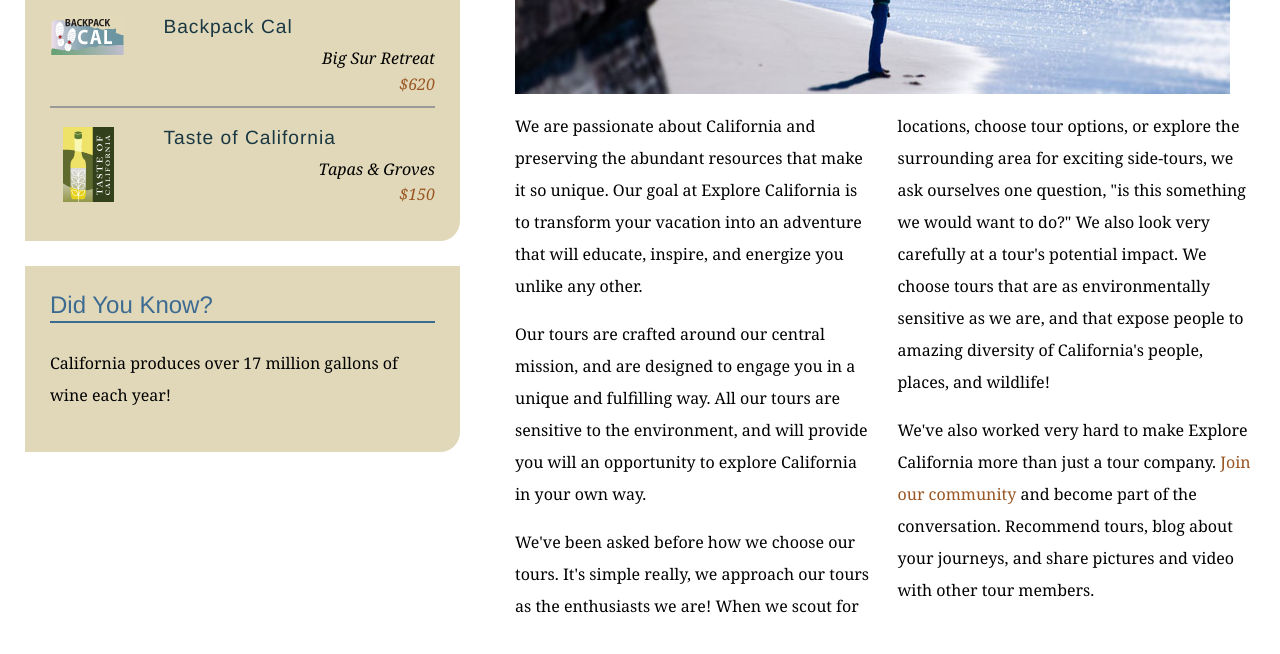
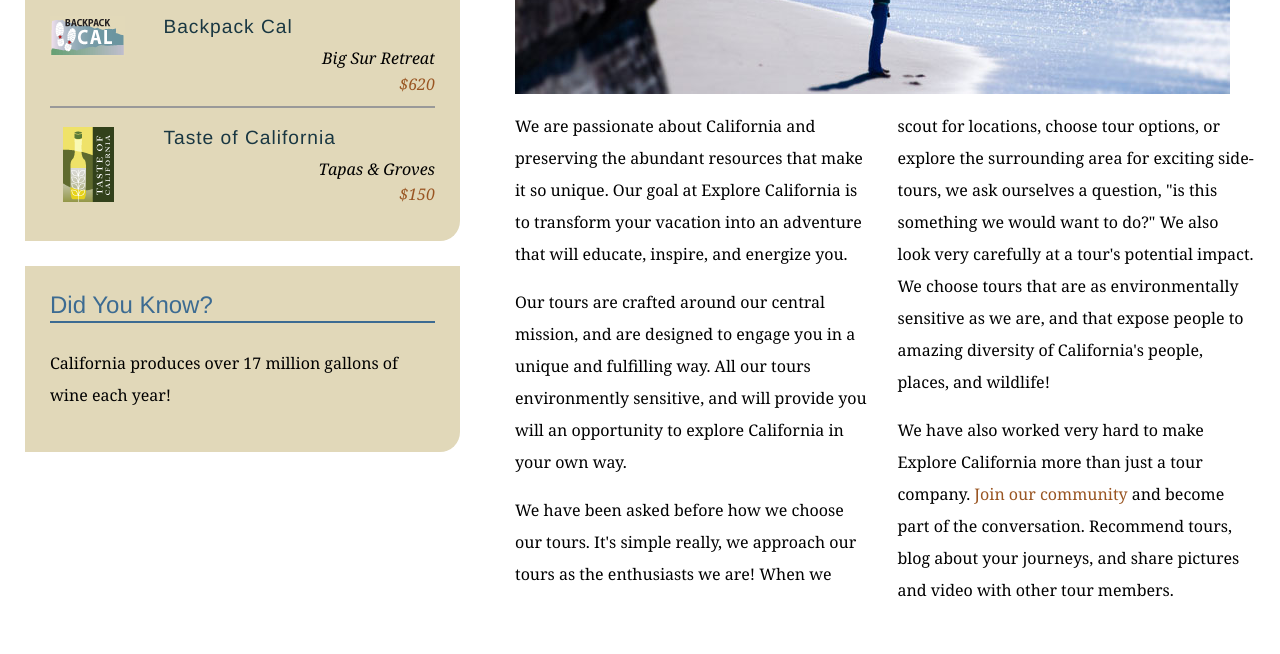
Before and after one commit to mihaelag/explore_california, a plain HTML site: page mission.html in a window 1280 px wide. Shown: the part 590-1244 px from the top of the page. Drawn offline with Linux system fonts and the light colour scheme.

Commit message:
Text edits on mission page

```diff
--- a/mission.html
+++ b/mission.html
@@ -62,10 +62,10 @@
           <h1>Who we are</h1>
           <img src="assets/images/mission_look.jpg" alt="Looking out at the Pacific" class="articleImage" />
           <div class="multiCol">
-            <p>We are passionate about California and preserving the abundant resources that make it so unique. Our goal at Explore California is to transform your vacation into an adventure that will educate, inspire, and energize you unlike any other.</p>
-            <p>Our tours are crafted around our central mission, and are designed to engage you in a unique and fulfilling way. All our tours are sensitive to the environment, and will provide you will an opportunity to explore California in your own way.</p>
-            <p>We've been asked before how we choose our tours. It's simple really, we approach our tours as the enthusiasts we are! When we scout for locations, choose tour options, or explore the surrounding area for exciting side-tours, we ask ourselves one question, &quot;is this something we would want to do?&quot; We also look very carefully at a tour's potential impact. We choose tours that are as environmentally sensitive as we are, and that expose people to amazing diversity of California's people, places, and wildlife!</p>
-            <p>We've also worked very hard to make Explore California more than just a tour company. <a href="explorers/join.html">Join our community</a> and become part of the conversation. Recommend tours, blog about your journeys, and share pictures and video with other tour members.</p>
+            <p>We are passionate about California and preserving the abundant resources that make it so unique. Our goal at Explore California is to transform your vacation into an adventure that will educate, inspire, and energize you.</p>
+            <p>Our tours are crafted around our central mission, and are designed to engage you in a unique and fulfilling way. All our tours environmently sensitive, and will provide you will an opportunity to explore California in your own way.</p>
+            <p>We have been asked before how we choose our tours. It's simple really, we approach our tours as the enthusiasts we are! When we scout for locations, choose tour options, or explore the surrounding area for exciting side-tours, we ask ourselves a question, &quot;is this something we would want to do?&quot; We also look very carefully at a tour's potential impact. We choose tours that are as environmentally sensitive as we are, and that expose people to amazing diversity of California's people, places, and wildlife!</p>
+            <p>We have also worked very hard to make Explore California more than just a tour company. <a href="explorers/join.html">Join our community</a> and become part of the conversation. Recommend tours, blog about your journeys, and share pictures and video with other tour members.</p>
           </div>
         </div>
       </div>
```
